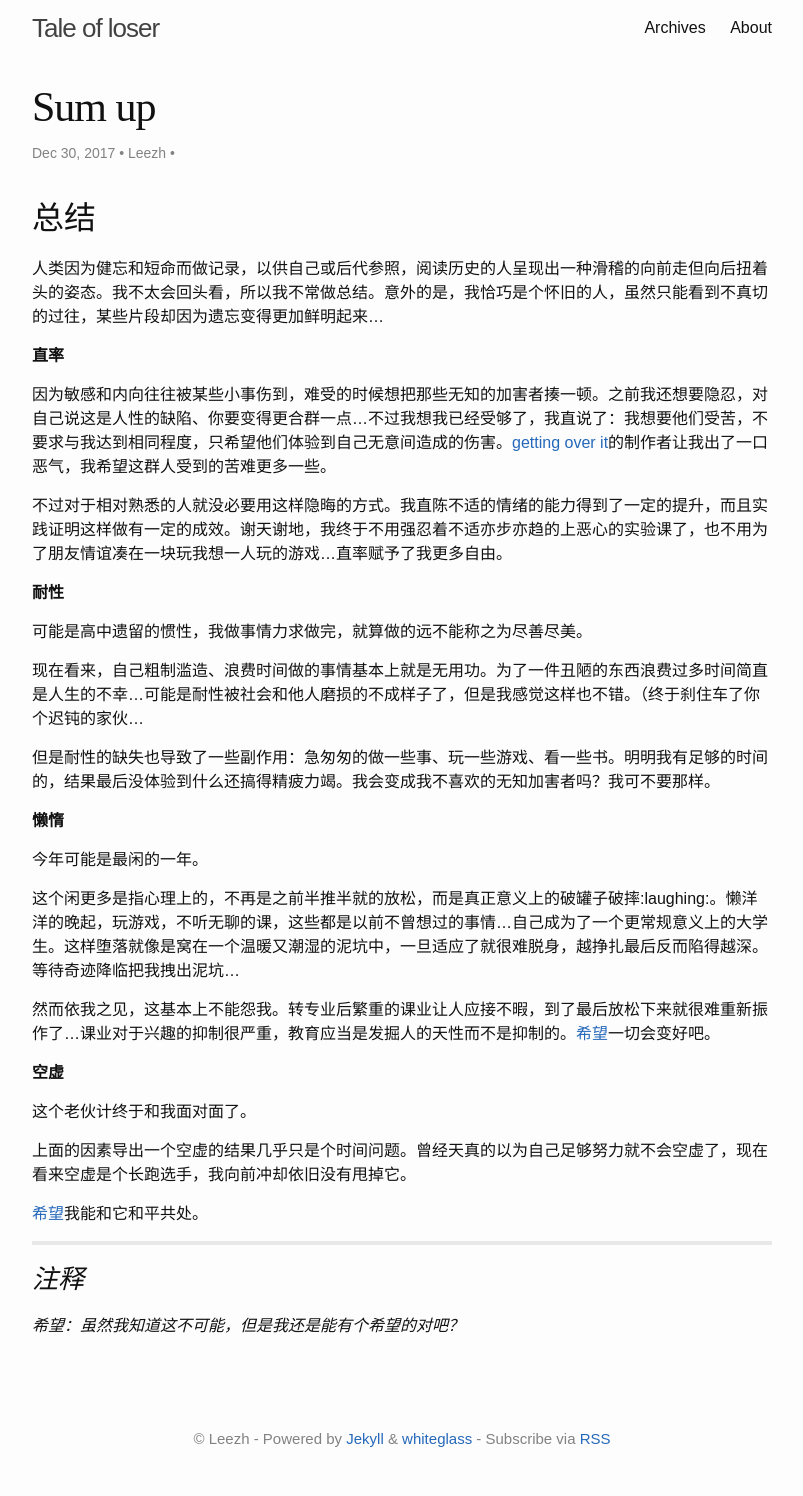
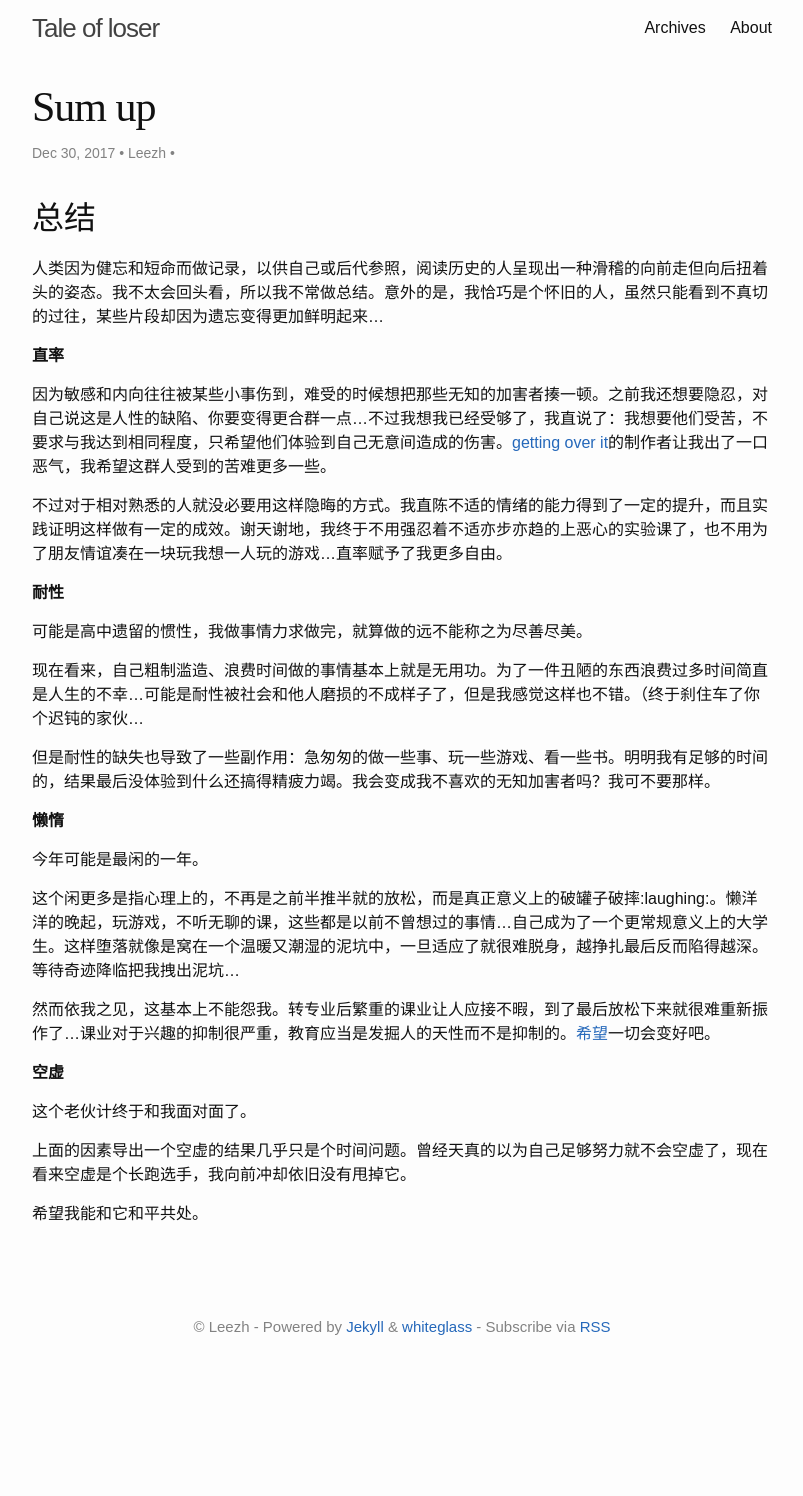
Before and after one commit to Leezh76/leezh76.github.io, a Jekyll site: the page built from _posts/2017-12-30-Sum-Up.md, in a window 1280 px wide. Shown: the whole page, without its empty margins (238-1041 px from the left). Built offline with Jekyll 4.4.1, drawn with Linux system fonts in a browser that asks for light colours; after the commit the page ends 1384 px from its top, so only the background shows below that.

Commit message:
modify about

```diff
--- a/_posts/2017-12-30-Sum-Up.md
+++ b/_posts/2017-12-30-Sum-Up.md
@@ -38,9 +38,4 @@ lang: zh
 
 上面的因素导出一个空虚的结果几乎只是个时间问题。曾经天真的以为自己足够努力就不会空虚了，现在看来空虚是个长跑选手，我向前冲却依旧没有甩掉它。
 
-[希望](#2)我能和它和平共处。
-
----
-### *注释*
-
-<span id="2"> *希望：虽然我知道这不可能，但是我还是能有个希望的对吧？*</span>
+希望我能和它和平共处。
```
